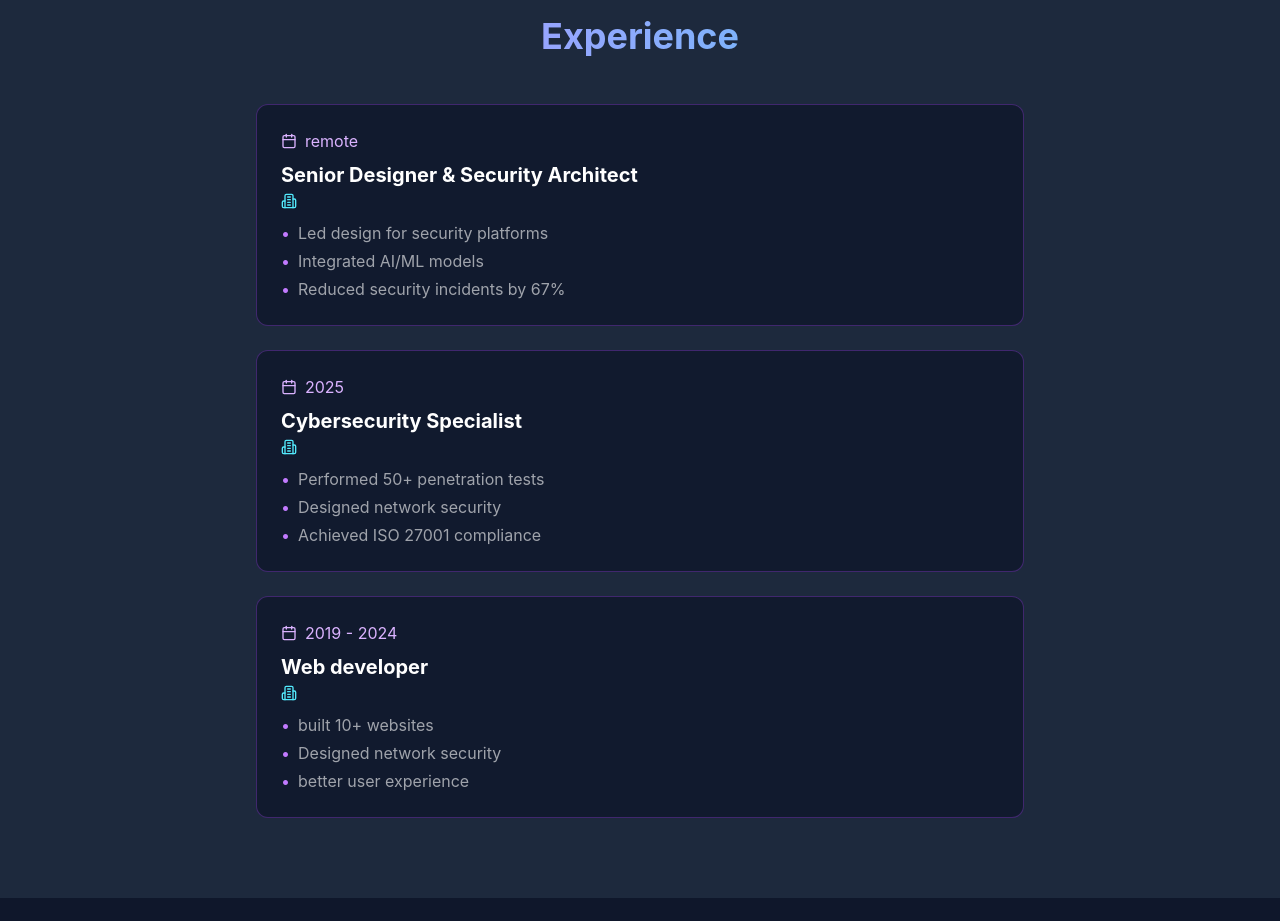
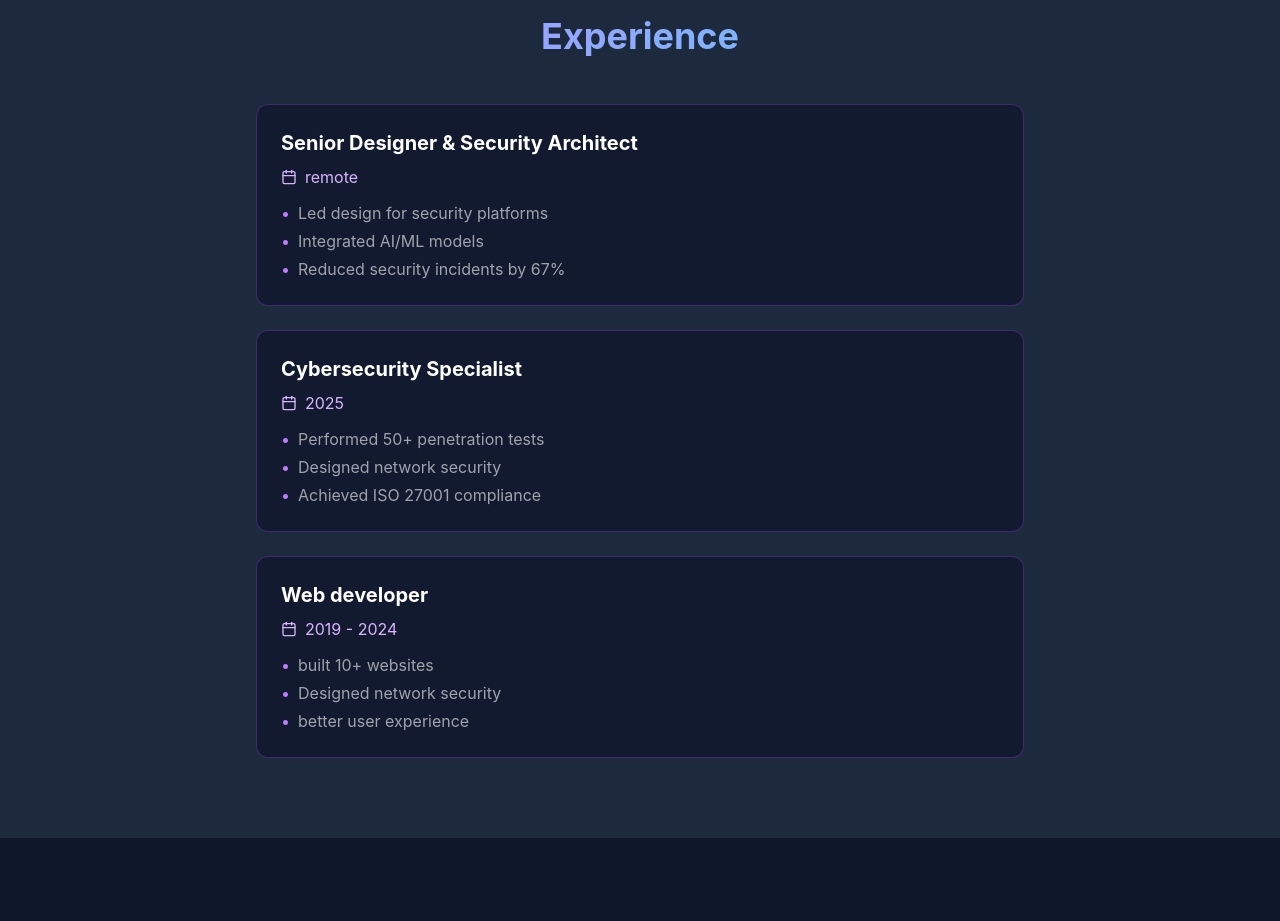
Before and after one commit to Sheezayy13/Mee, a React (Vite) app: page / in a window 1280 px wide. Shown: the part 1500-2421 px from the top of the page. Built offline with nearby package versions, Linux system fonts and the light colour scheme.

Commit message:
Update files from Figma Make

```diff
--- a/src/app/components/Experience.tsx
+++ b/src/app/components/Experience.tsx
@@ -1,5 +1,5 @@
 import { motion } from 'motion/react';
-import { Building2, Calendar } from 'lucide-react';
+import { Calendar } from 'lucide-react';
 
 // EDIT YOUR EXPERIENCE HERE
 const experiences = [
@@ -37,14 +37,10 @@ export function Experience() {
               viewport={{ once: true }}
               className="bg-slate-900/80 rounded-xl p-6 border border-purple-500/30"
             >
-              <div className="flex items-center gap-2 mb-2 text-purple-300">
+              <h3 className="text-xl font-bold text-white mb-2">{exp.role}</h3>
+              <div className="flex items-center gap-2 mb-3 text-purple-300">
                 <Calendar className="w-4 h-4" />
                 <span>{exp.period}</span>
-              </div>
-              <h3 className="text-xl font-bold text-white mb-1">{exp.role}</h3>
-              <div className="flex items-center gap-2 mb-3 text-cyan-300">
-                <Building2 className="w-4 h-4" />
-                <span>{exp.company}</span>
               </div>
               <ul className="space-y-1 text-white/60">
                 {exp.points.map((point, i) => (
```
